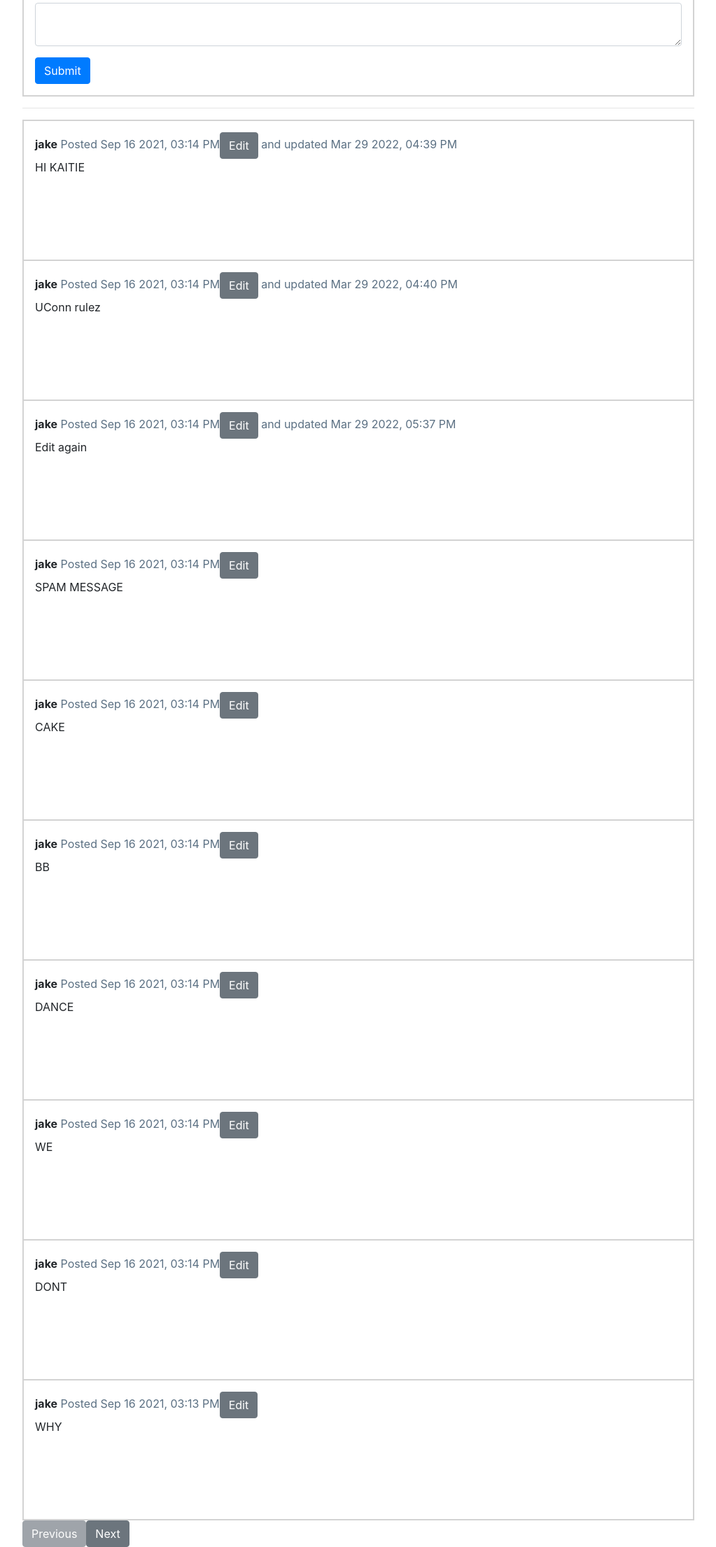
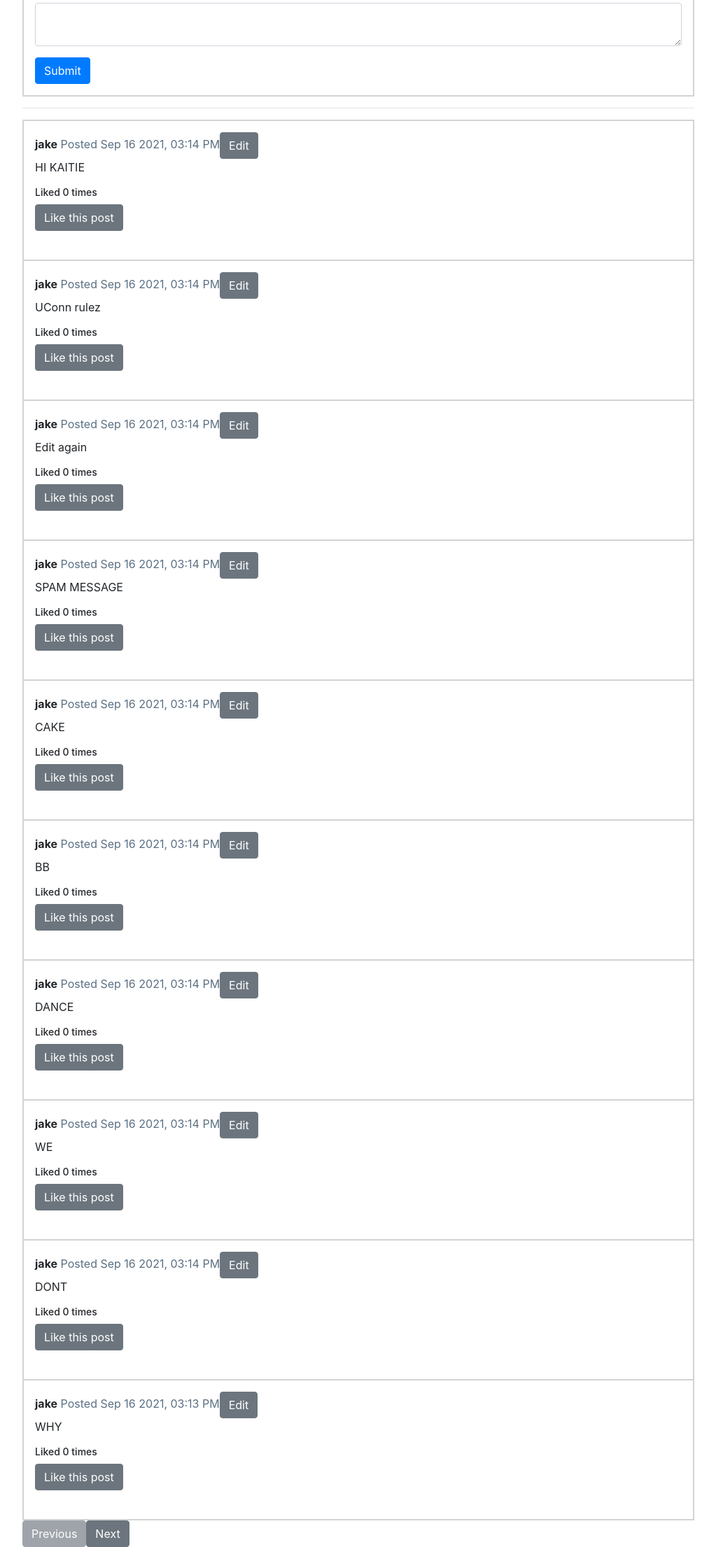
Before and after one commit to jakebbianca/cs50x, a Django app: page / in a window 1280 px wide. Shown: the part 172-2383 px from the top of the page at 70% size, without its empty margins (128-1151 px from the left). Run offline with Django 3.2, Linux system fonts and the light colour scheme; a user stored in the database is signed in; data comes from the database, SQL or seed files in the repository; both versions use the stored data as it was after the commit; data that the repository does not hold is empty; some libraries are stand-ins or nearby versions.

Commit message:
working on adding likes functionality

```diff
--- a/network/static/network/getposts.js
+++ b/network/static/network/getposts.js
@@ -32,7 +32,8 @@ function displayPosts(
             let postPosterLink = document.createElement('a');
             let postDatetime = document.createElement('span');
             let postContent = document.createElement('p');
-            // let postLikes = document.createElement('h3');
+            let postLikes = document.createElement('h3');
+            let likeButton = document.createElement('button');
 
             // Append inner elements to container
             container.append(postContainer);
@@ -43,7 +44,7 @@ function displayPosts(
             postPosterLink.innerHTML = `${post.poster_username}`;
             postDatetime.innerHTML = `\tPosted ${post.post_datetime}`;
             postContent.innerHTML = `${post.content}`;
-            // postLikes = probably fetch call, may want to change Post model so that likes counter is held there too
+            postLikes.innerHTML = `Liked ${post.likes} times`;
 
             // Add core attributes -- classes, ids, etc.
             postContainer.setAttribute('class', 'post-ctn');
@@ -64,7 +65,7 @@ function displayPosts(
                 // Create submission button for editing posts
                 let editSubmitButton = document.createElement('button');
                 editSubmitButton.textContent = 'Submit edited post';
-                editSubmitButton.setAttribute('class', 'btn btn-secondary');
+                editSubmitButton.setAttribute('class', 'btn btn-primary');
                 editSubmitButton.hidden = true;
                 editSubmitButton.disabled = true;
 
@@ -119,12 +120,11 @@ function displayPosts(
                         location.reload()
                     }
 
+                    // if text was not changed on submit, revert to original display
+                    // if text has changed, run PUT request and show success msg
                     if (postContentTextarea.value != originalText) {
-
                         editPost(postID=currentPostID, newText=postContentTextarea.value)
-                        location.reload()
-
-                    } else {
+                    }
 
                     editButtonClicked = false;
                     postContentTextarea.hidden = true;
@@ -139,19 +139,19 @@ function displayPosts(
 
             }
 
+            likeButton.textContent = 'Like this post';
+            likeButton.setAttribute('class', 'btn btn-secondary');
 
+            let likesCtn = document.createElement('span');
+            likesCtn.setAttribute('class', 'likes-ctn')
+            likesCtn.append(postLikes, likeButton);
+            postContainer.append(likesCtn);
+
+            likeButton.onclick = () => {
+                //todo
             }
 
-            // Handle case if post was edited
-            if (post.edit_bool == true) {
 
-                // create element, fill in with timestamp, append to subtitle, set attributes, etc.
-                postEditDatetime = document.createElement('span')
-                postEditDatetime.innerHTML = ` and updated ${post.edit_datetime}`
-                subtitleContainer.append(postEditDatetime);
-                postEditDatetime.setAttribute('class', 'post-datetime')
-
-            }
 
         });
 
--- a/network/static/network/styles.css
+++ b/network/static/network/styles.css
@@ -1,5 +1,9 @@
 h1 {
     text-align: center;
+}
+
+h3 {
+    font-size: 14px;
 }
 
 h4 {
@@ -59,6 +63,10 @@ h4 {
     margin-top: 1rem;
 }
 
+#likes-ctn {
+    vertical-align: bottom;
+}
+
 @media only screen and (min-width: 600px) {
 
 
```
Also changed, not shown: db.sqlite3. Lines whose indentation alone changed are shown as unchanged.
